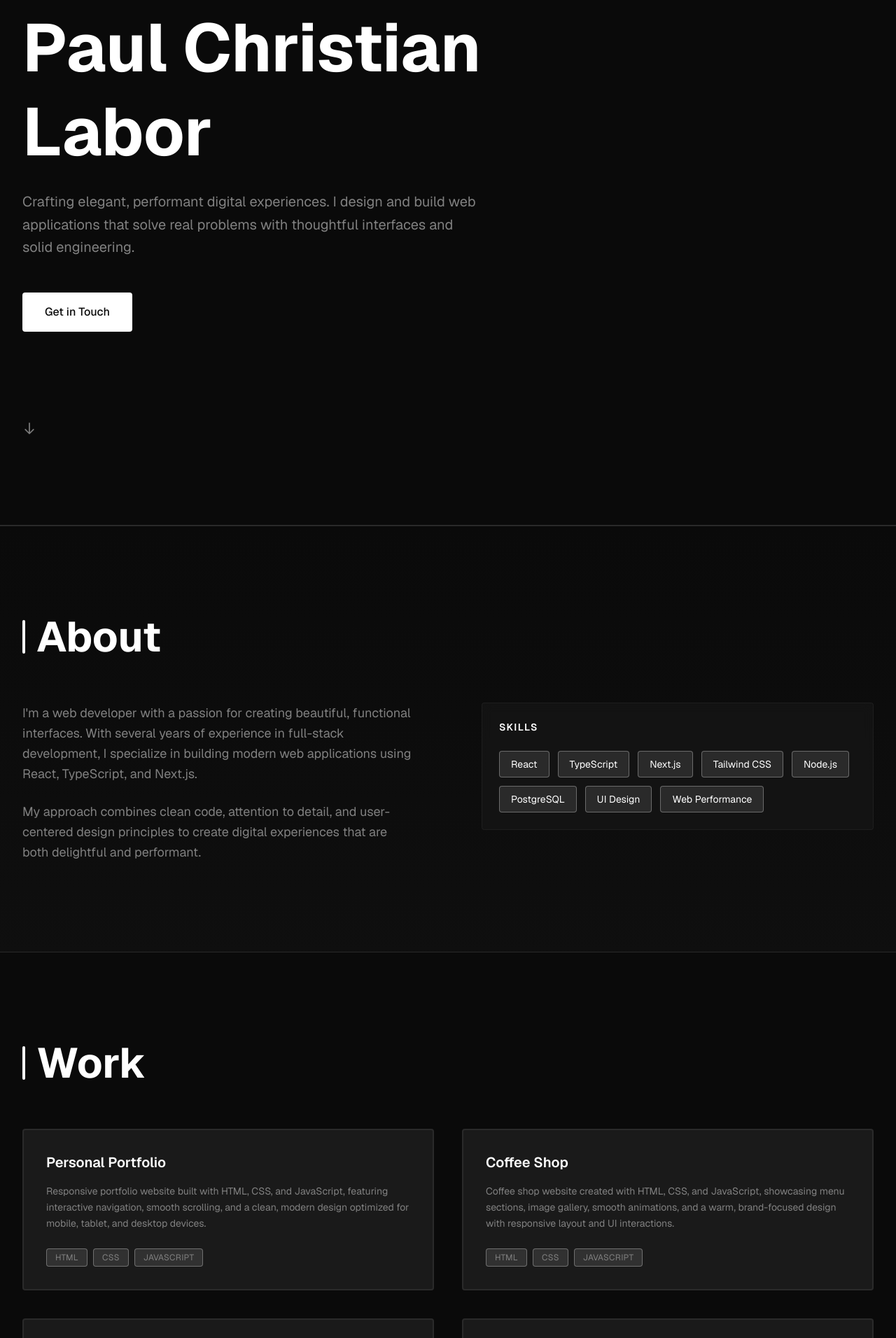
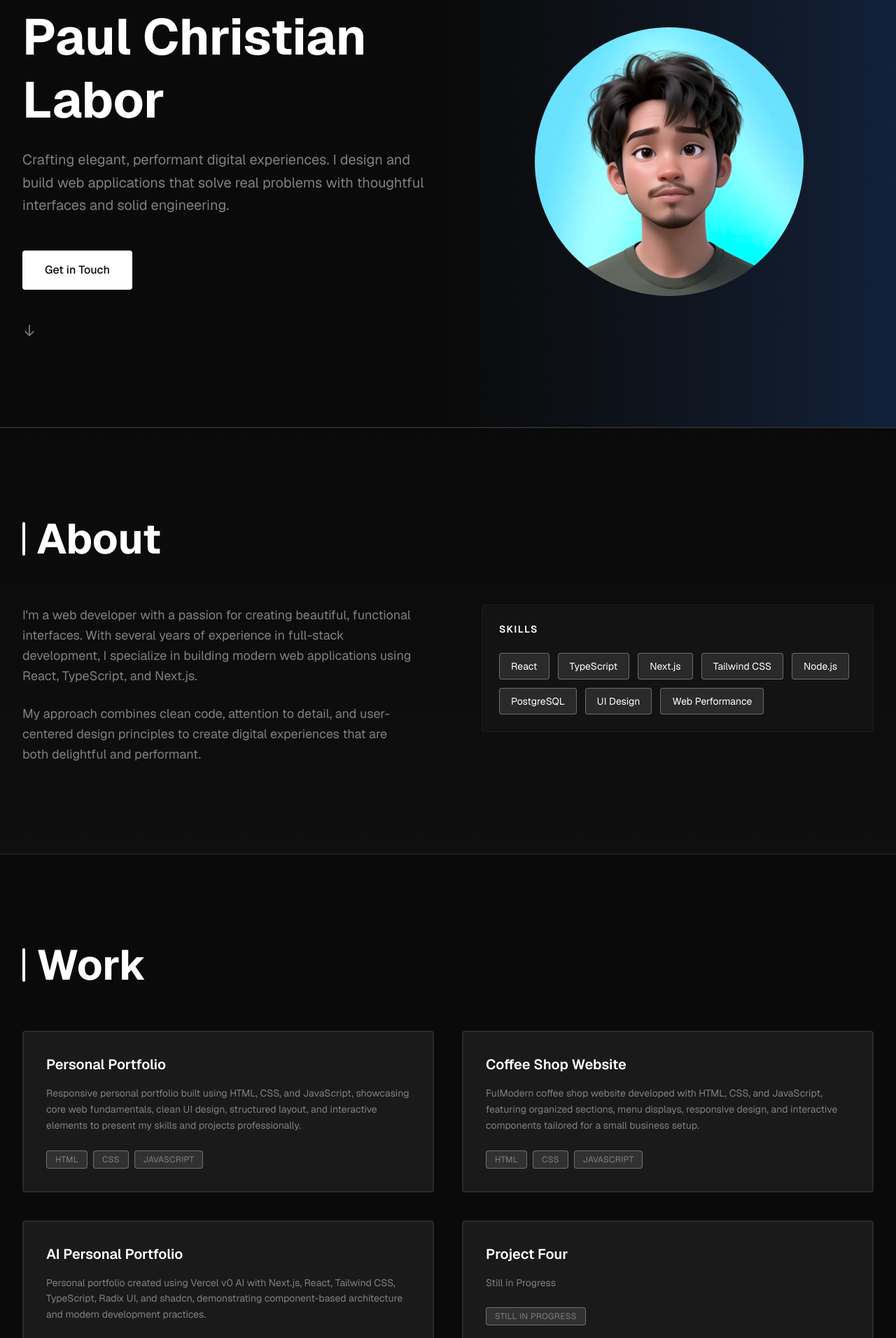
Before and after one commit to paulchristianlabor/v0-portfolio-website, a Next.js app: page / in a window 1280 px wide. Shown: the part 180-2092 px from the top of the page at 70% size. Built offline with nearby package versions, Linux system fonts and the light colour scheme.

Commit message:
Updating the loader and adding a photo:

```diff
--- a/app/globals.css
+++ b/app/globals.css
@@ -83,6 +83,90 @@
   }
 }
 
+@keyframes spin {
+  from {
+    transform: rotate(0deg);
+  }
+  to {
+    transform: rotate(360deg);
+  }
+}
+
+@keyframes typewriter {
+  0% {
+    width: 0;
+  }
+  100% {
+    width: 100%;
+  }
+}
+
+@keyframes fadeInP {
+  0% {
+    opacity: 0;
+    transform: translateY(20px);
+  }
+  100% {
+    opacity: 1;
+    transform: translateY(0);
+  }
+}
+
+@keyframes fadeInC {
+  0% {
+    opacity: 0;
+    transform: translateY(20px);
+  }
+  50% {
+    opacity: 0;
+    transform: translateY(20px);
+  }
+  100% {
+    opacity: 1;
+    transform: translateY(0);
+  }
+}
+
+@keyframes fadeInL {
+  0% {
+    opacity: 0;
+    transform: translateY(20px);
+  }
+  66% {
+    opacity: 0;
+    transform: translateY(20px);
+  }
+  100% {
+    opacity: 1;
+    transform: translateY(0);
+  }
+}
+
+.animate-fadeInP {
+  animation: fadeInP 1s ease-out forwards;
+}
+
+.animate-fadeInC {
+  animation: fadeInC 2s ease-out forwards;
+}
+
+.animate-fadeInL {
+  animation: fadeInL 3s ease-out forwards;
+}
+
+@keyframes spinHexagon {
+  from {
+    transform: rotate(0deg);
+  }
+  to {
+    transform: rotate(360deg);
+  }
+}
+
+.animate-spinHexagon {
+  animation: spinHexagon 6s linear infinite;
+}
+
 @theme inline {
   --font-sans: 'Geist', 'Geist Fallback';
   --font-mono: 'Geist Mono', 'Geist Mono Fallback';
@@ -132,16 +216,3 @@
     @apply bg-background text-foreground;
   }
 }
-
-@keyframes spinHexagon {
-  from {
-    transform: rotate(0deg);
-  }
-  to {
-    transform: rotate(360deg);
-  }
-}
-
-.animate-spinHexagon {
-  animation: spinHexagon 6s linear infinite;
-}
--- a/app/layout.tsx
+++ b/app/layout.tsx
@@ -1,11 +1,13 @@
 import React from "react"
 import type { Metadata } from 'next'
-import { Geist, Geist_Mono } from 'next/font/google'
+import { Geist, Geist_Mono, Great_Vibes } from 'next/font/google'
 import { Analytics } from '@vercel/analytics/next'
+import SplashScreen from '@/components/SplashScreen'
 import './globals.css'
 
 const _geist = Geist({ subsets: ["latin"] });
 const _geistMono = Geist_Mono({ subsets: ["latin"] });
+const _greatVibes = Great_Vibes({ subsets: ["latin"], weight: "400", variable: "--font-cursive" });
 
 export const metadata: Metadata = {
   title: 'Paul Christian Labor - Portfolio',
@@ -38,6 +40,7 @@ export default function RootLayout({
   return (
     <html lang="en">
       <body className={`font-sans antialiased`}>
+        <SplashScreen />
         {children}
         <Analytics />
       </body>
--- a/app/loading.tsx
+++ /dev/null
@@ -1,71 +0,0 @@
-'use client'
-
-export default function Loading() {
-  return (
-    <div className="fixed inset-0 bg-background flex items-center justify-center z-50">
-      <svg
-        className="w-32 h-32"
-        viewBox="0 0 100 100"
-        xmlns="http://www.w3.org/2000/svg"
-      >
-        {/* P */}
-        <path
-          d="M 15 80 L 15 20 L 35 20 Q 45 20 45 30 Q 45 40 35 40 L 15 40"
-          stroke="currentColor"
-          strokeWidth="2"
-          fill="none"
-          strokeLinecap="round"
-          strokeLinejoin="round"
-          className="text-accent"
-          style={{
-            strokeDasharray: 60,
-            strokeDashoffset: 60,
-            animation: 'drawStroke 2s ease-in-out forwards'
-          }}
-        />
-
-        {/* C */}
-        <path
-          d="M 65 25 Q 55 25 55 50 Q 55 75 65 75 Q 75 75 75 70"
-          stroke="currentColor"
-          strokeWidth="2"
-          fill="none"
-          strokeLinecap="round"
-          strokeLinejoin="round"
-          className="text-accent"
-          style={{
-            strokeDasharray: 60,
-            strokeDashoffset: 60,
-            animation: 'drawStroke 2s ease-in-out forwards 0.3s',
-            animationFillMode: 'backwards'
-          }}
-        />
-
-        {/* L */}
-        <path
-          d="M 85 20 L 85 80 L 95 80"
-          stroke="currentColor"
-          strokeWidth="2"
-          fill="none"
-          strokeLinecap="round"
-          strokeLinejoin="round"
-          className="text-accent"
-          style={{
-            strokeDasharray: 50,
-            strokeDashoffset: 50,
-            animation: 'drawStroke 2s ease-in-out forwards 0.6s',
-            animationFillMode: 'backwards'
-          }}
-        />
-      </svg>
-
-      <style jsx>{`
-        @keyframes drawStroke {
-          to {
-            stroke-dashoffset: 0;
-          }
-        }
-      `}</style>
-    </div>
-  )
-}
--- a/app/page.tsx
+++ b/app/page.tsx
@@ -54,17 +54,22 @@ export default function Home() {
       </nav>
 
       {/* Hero Section */}
-      <section className="pt-40 pb-32 px-8 border-b border-border">
-        <div className="max-w-7xl mx-auto">
-          <div className="flex flex-col gap-12 items-start">
-            <div className="space-y-6">
+      <section className="pt-40 pb-32 px-8 border-b border-border relative overflow-hidden">
+        {/* Blended background gradient */}
+        <div className="absolute inset-0 bg-gradient-to-r from-background via-background to-blue-500/20 pointer-events-none" />
+
+        <div className="max-w-7xl mx-auto relative z-10">
+          <div className="grid grid-cols-1 md:grid-cols-2 gap-12 items-center">
+            {/* Content */}
+            <div className="flex flex-col gap-12">
+              <div className="space-y-6 max-w-2xl">
                 <div className="space-y-2">
                   <p className="text-sm uppercase tracking-widest font-semibold text-accent">Welcome to my portfolio</p>
-                <h1 className="text-7xl md:text-8xl font-bold leading-tight text-balance">
-                  Paul Christian<br /><span className="text-accent">Labor</span>
+                  <h1 className="text-7xl md:text-7xl font-bold leading-tight text-balance">
+                    Paul Christian Labor
                   </h1>
                 </div>
-              <p className="text-xl text-secondary max-w-2xl leading-relaxed text-pretty">
+                <p className="text-xl text-secondary leading-relaxed text-pretty">
                   Crafting elegant, performant digital experiences. I design and build web applications that solve real problems with thoughtful interfaces and solid engineering.
                 </p>
               </div>
@@ -73,7 +78,7 @@ export default function Home() {
                 <a
                   href="#contact"
                   onClick={(e) => handleSmoothScroll(e, 'contact')}
-                className="px-8 py-4 bg-accent text-accent-foreground rounded font-medium hover:opacity-85 transition-opacity duration-200 w-fit cursor-pointer"
+                  className="px-8 py-4 bg-accent text-accent-foreground rounded font-medium hover:opacity-85 transition-opacity duration-200 cursor-pointer w-fit"
                 >
                   Get in Touch
                 </a>
@@ -83,7 +88,7 @@ export default function Home() {
               <a
                 href="#about"
                 onClick={(e) => handleSmoothScroll(e, 'about')}
-              className="mt-20 hover:text-accent transition-colors cursor-pointer group"
+                className="hover:text-accent transition-colors cursor-pointer group"
               >
                 <svg
                   className="w-5 h-5 text-secondary group-hover:text-accent transition-all duration-300 animate-pulse"
@@ -103,11 +108,21 @@ export default function Home() {
                 </svg>
               </a>
             </div>
+
+            {/* Character Image */}
+            <div className="flex justify-center items-center">
+              <img
+                src="/character-hero.jpg"
+                alt="Paul Christian Labor"
+                className="w-full max-w-sm rounded-full"
+              />
+            </div>
+          </div>
         </div>
       </section>
 
       {/* About Section */}
-      <section id="about" className="py-32 px-8 border-t border-border bg-linear-to-b from-background to-card/30">
+      <section id="about" className="py-32 px-8 border-t border-border bg-gradient-to-b from-background to-card/30">
         <div className="max-w-7xl mx-auto">
           <div className="flex items-center gap-4 mb-16">
             <div className="w-1 h-12 bg-accent rounded-full"></div>
@@ -149,26 +164,26 @@ export default function Home() {
             {[
               {
                 title: 'Personal Portfolio',
-                description: 'Responsive portfolio website built with HTML, CSS, and JavaScript, featuring interactive navigation, smooth scrolling, and a clean, modern design optimized for mobile, tablet, and desktop devices.',
-                tags: ['HTML', 'CSS', 'Javascript'],
+                description: 'Responsive personal portfolio built using HTML, CSS, and JavaScript, showcasing core web fundamentals, clean UI design, structured layout, and interactive elements to present my skills and projects professionally.',
+                tags: ['HTML', 'CSS', 'JavaScript'],
                 url: '#',
               },
               {
-                title: 'Coffee Shop',
-                description: 'Coffee shop website created with HTML, CSS, and JavaScript, showcasing menu sections, image gallery, smooth animations, and a warm, brand-focused design with responsive layout and UI interactions.',
-                tags: ['HTML', 'CSS', 'Javascript'],
+                title: 'Coffee Shop Website',
+                description: 'FulModern coffee shop website developed with HTML, CSS, and JavaScript, featuring organized sections, menu displays, responsive design, and interactive components tailored for a small business setup.',
+                tags: ['HTML', 'CSS', 'JavaScript'],
                 url: '#',
               },
               {
-                title: 'Personal Portfolio created with v0',
-                description: 'Modern portfolio developed using Next.js, React, TypeScript, and Tailwind CSS, featuring reusable components, responsive design, optimized performance, and a scalable architecture ready for deployment.',
-                tags: ['Next', 'React', ' Typescript', 'Tailwind CSS'],
+                title: 'AI Personal Portfolio',
+                description: 'Personal portfolio created using Vercel v0 AI with Next.js, React, Tailwind CSS, TypeScript, Radix UI, and shadcn, demonstrating component-based architecture and modern development practices.',
+                tags: ['Next.js', 'React', 'Tailwind', 'TypeScript', 'Radix UI', 'Shadcn'],
                 url: '#',
               },
               {
                 title: 'Project Four',
-                description: 'Working on it.',
-                tags: ['HTML', 'CSS', 'Javascript'],
+                description: 'Still in Progress',
+                tags: ['Still in Progress'],
                 url: '#',
               },
             ].map((project, i) => (
@@ -196,7 +211,7 @@ export default function Home() {
       </section>
 
       {/* Contact Section */}
-      <section id="contact" className="py-32 px-8 border-t border-b border-border bg-linear-to-b from-background via-card/20 to-background">
+      <section id="contact" className="py-32 px-8 border-t border-b border-border bg-gradient-to-b from-background via-card/20 to-background">
         <div className="max-w-4xl mx-auto flex flex-col items-center text-center">
           <div className="flex items-center justify-center gap-4 mb-6">
             <div className="w-1 h-8 bg-accent rounded-full"></div>
```
Also changed, not shown: components/SplashScreen.tsx (line endings or trailing spaces), public/character-hero.jpg (added). Lines whose indentation alone changed are shown as unchanged.
